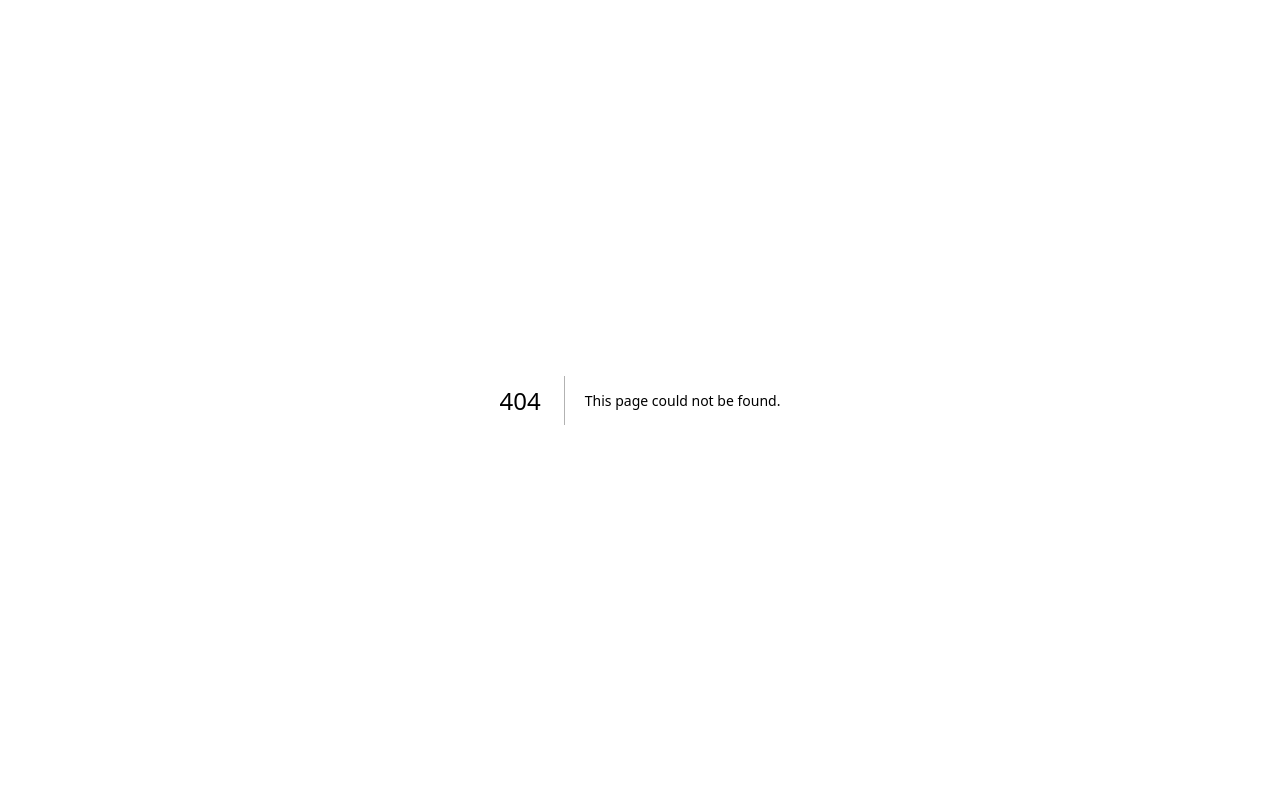
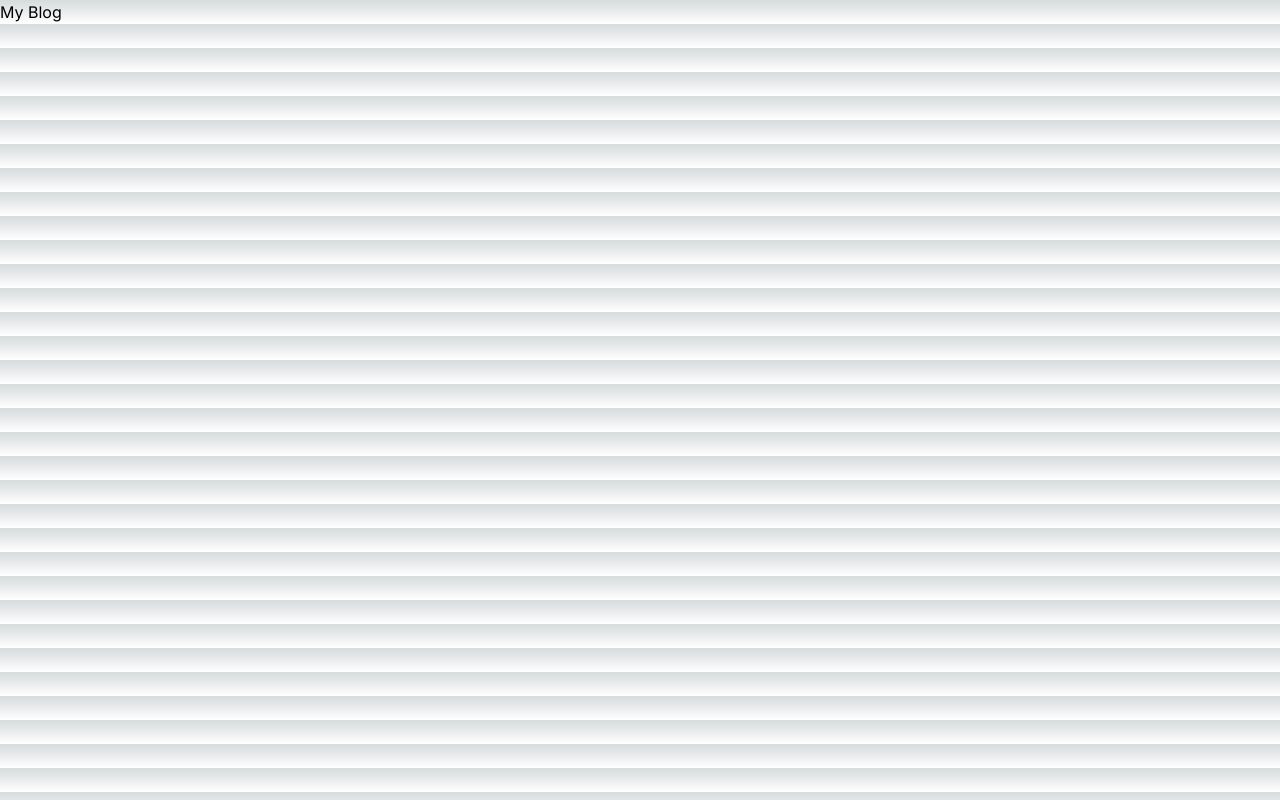
Before and after one commit to amcwong/Next.JS-Course, a Next.js app in the folder routing-demo/: page /blog in a window 1280 px wide. Before the commit this address had no page. Built offline with nearby package versions, Linux system fonts and the light colour scheme.

Commit message:
Nested routing demo initial

```diff
--- /dev/null
+++ b/routing-demo/src/app/blog/first/page.tsx
@@ -0,0 +1,3 @@
+export default function FirstBlog() {
+    return <h1>First</h1>;
+  }
--- /dev/null
+++ b/routing-demo/src/app/blog/page.tsx
@@ -0,0 +1,3 @@
+export default function Blog() {
+    return <h1>My Blog</h1>
+}
--- /dev/null
+++ b/routing-demo/src/app/blog/second/page.tsx
@@ -0,0 +1,3 @@
+export default function SecondBlog() {
+    return <h1>Second</h1>;
+  }
```
